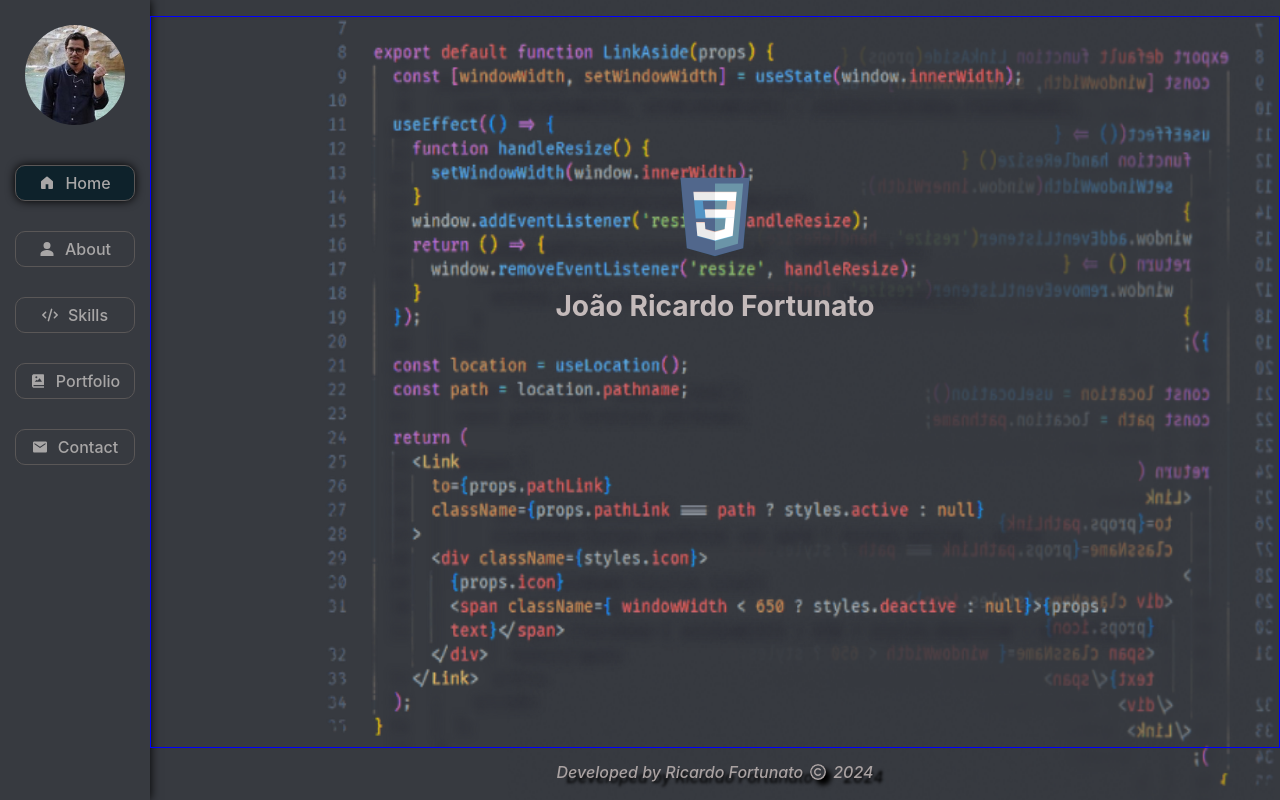
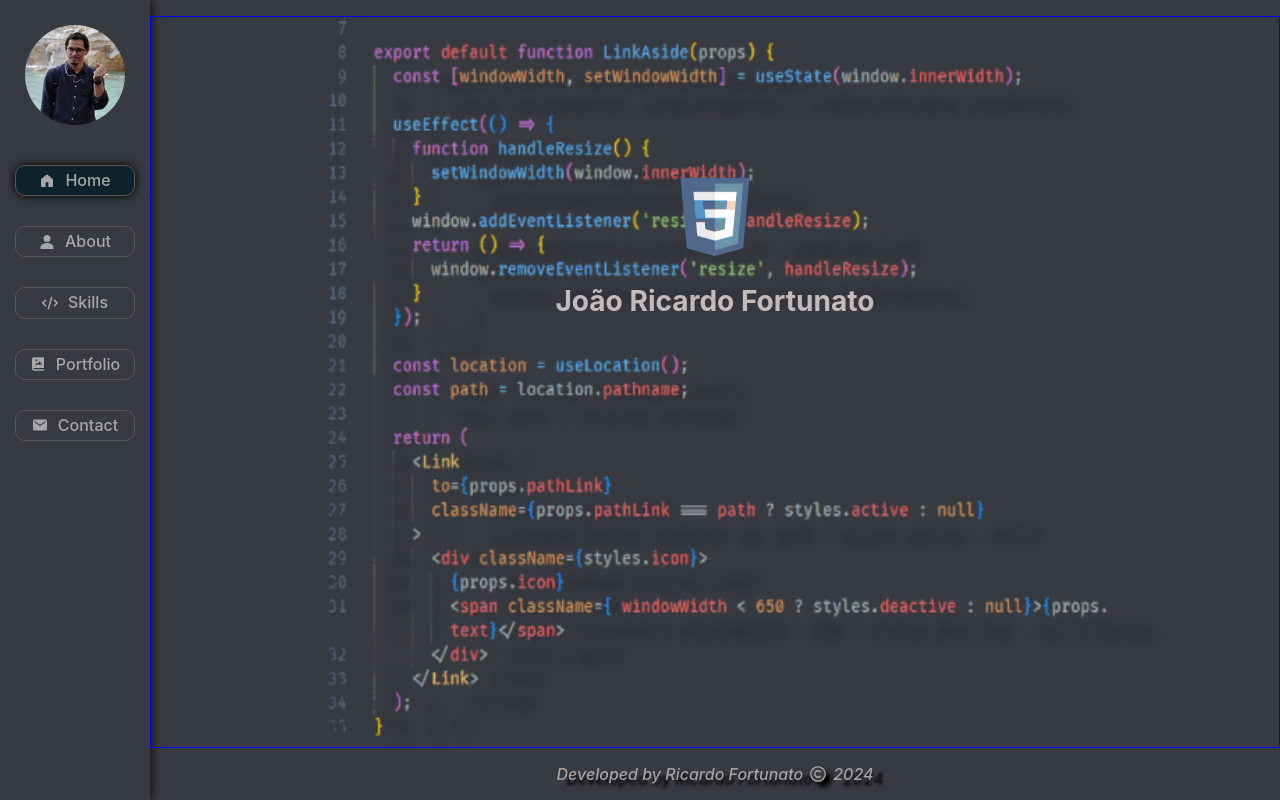
Before and after one commit to Ricardo-Forttunato/portfolio, a React (Vite) app: page / in a window 1280 px wide. Built offline with nearby package versions, Linux system fonts and the light colour scheme.

Commit message:
removendo background-image

```diff
--- a/src/index.css
+++ b/src/index.css
@@ -1,6 +1,6 @@
 :root {
   font-family: Inter, system-ui, Avenir, Helvetica, Arial, sans-serif;
-  line-height: 1.5;
+  line-height: 1.2;
   font-weight: 400;
 
   color-scheme: light dark;
@@ -32,9 +32,4 @@ body {
   width: 100vw;
   height: 100vh;
   position: relative;
-  background-image: url('/image/homeBackground-reverse.png');
-  background-repeat: no-repeat;
-  background-size: 60% 100%;
-  background-position-x: 99%;
-
 }
```
